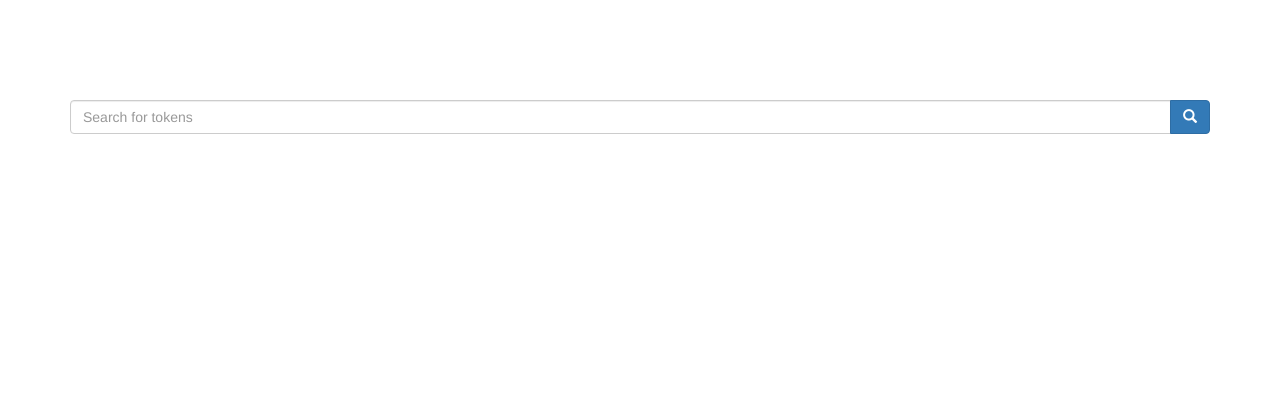
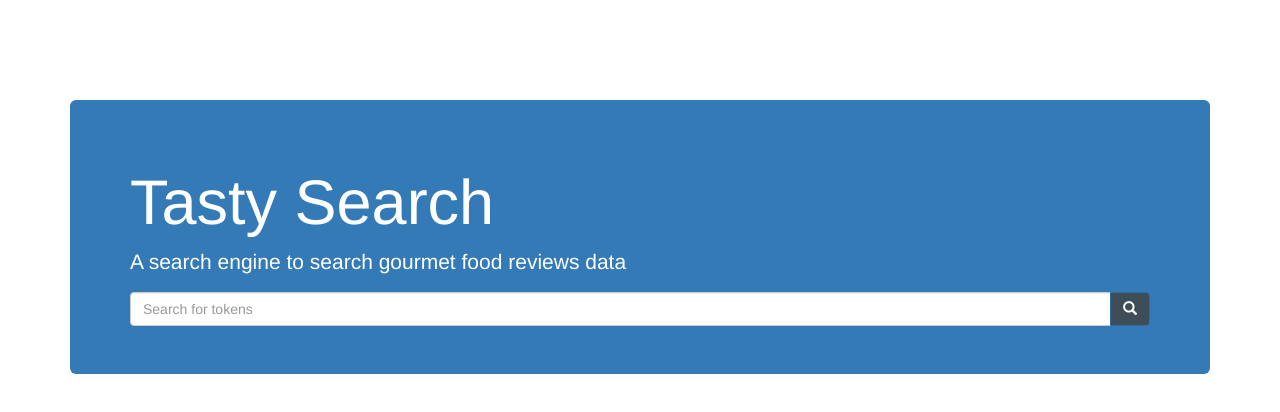
Before and after one commit to prashkr/tasty-search, a plain HTML site: page src/main/resources/assets/index.html in a window 1280 px wide. Drawn offline with nearby package versions, Linux system fonts and the light colour scheme.

Commit message:
ui modifications.

```diff
--- a/src/main/resources/assets/app.css
+++ b/src/main/resources/assets/app.css
@@ -1,10 +1,22 @@
-.table {
-    max-width: 85%;
-    margin-bottom: 20px;
-    margin-top: 40px;
-    margin-left: 7%;
-}
+/*.table {*/
+    /*max-width: 85%;*/
+    /*margin-bottom: 20px;*/
+    /*margin-top: 40px;*/
+    /*margin-left: 7%;*/
+/*}*/
 
 .container {
     margin-top: 100px;
 }
+
+.jumbotron h1,p {
+    color: white;
+}
+
+.jumbotron {
+    background-color: rgb(51, 122, 183);
+}
+
+.btn-primary {
+    background-color: #3F4D58;
+}
--- a/src/main/resources/assets/index.html
+++ b/src/main/resources/assets/index.html
@@ -12,10 +12,12 @@
     <script src="app.js"></script>
 </head>
 
-<body>
-    <div ng-app="app">
-        <div ng-controller="controller">
+<body ng-app="app" ng-controller="controller">
+
     <div class="container">
+        <div class="jumbotron">
+            <h1>Tasty Search</h1>
+            <p>A search engine to search gourmet food reviews data</p>
             <div class="row">
                 <div class="col-md-12">
                     <div class="input-group">
@@ -63,6 +65,6 @@
             </table>
         </div>
     </div>
-    </div>
+
 </body>
 </html>
```
Lines whose indentation alone changed are shown as unchanged.
